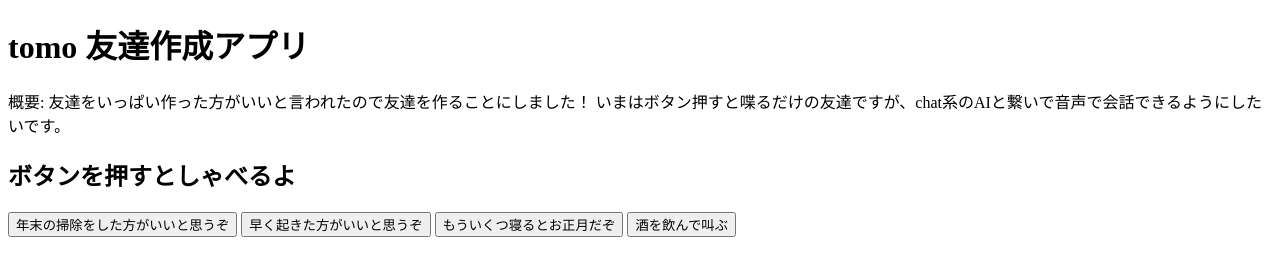
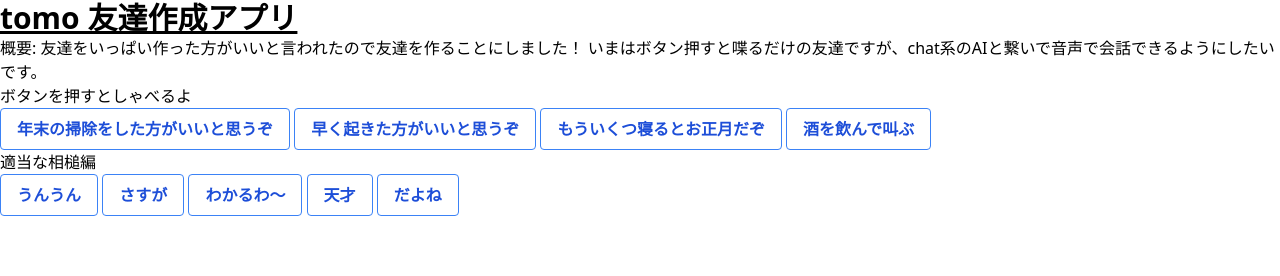
Before and after one commit to harukitosa/tomo, a website: page index.html in a window 1280 px wide. Drawn offline with nearby package versions, Linux system fonts and the light colour scheme.

Commit message:
feat(tomo) hello world

```diff
--- a/index.html
+++ b/index.html
@@ -5,25 +5,33 @@
         <meta http-equiv="X-UA-Compatible" content="IE=edge" />
         <meta name="viewport" content="width=device-width, initial-scale=1.0" />
         <title>tomo</title>
+	<script src="https://cdn.tailwindcss.com"></script>
     </head>
     <body>
-        <h1>tomo 友達作成アプリ</h1>
+        <h1 class="text-3xl font-bold underline">tomo 友達作成アプリ</h1>
         <div>
 		概要: 友達をいっぱい作った方がいいと言われたので友達を作ることにしました！
 		いまはボタン押すと喋るだけの友達ですが、chat系のAIと繋いで音声で会話できるようにしたいです。
 	</div>
 
 	<h2>ボタンを押すとしゃべるよ</h2>
-        <button onClick="speakSwitch('年末の掃除をした方がいいと思うぞ');">
+        <button class="bg-transparent hover:bg-blue-500 text-blue-700 font-semibold hover:text-white py-2 px-4 border border-blue-500 hover:border-transparent rounded" onClick="speakSwitch('年末の掃除をした方がいいと思うぞ');">
             年末の掃除をした方がいいと思うぞ
         </button>
-        <button onClick="speakSwitch('早く起きた方がいいと思うぞ');">
+        <button class="bg-transparent hover:bg-blue-500 text-blue-700 font-semibold hover:text-white py-2 px-4 border border-blue-500 hover:border-transparent rounded" onClick="speakSwitch('早く起きた方がいいと思うぞ');">
             早く起きた方がいいと思うぞ
         </button>
-        <button onClick="speakSwitch('もういくつ寝るとお正月だぞ');">
+        <button class="bg-transparent hover:bg-blue-500 text-blue-700 font-semibold hover:text-white py-2 px-4 border border-blue-500 hover:border-transparent rounded" onClick="speakSwitch('もういくつ寝るとお正月だぞ');">
             もういくつ寝るとお正月だぞ
         </button>
-        <button onClick="speakSwitch('酒を飲んで叫ぶ');">酒を飲んで叫ぶ</button>
+        <button class="bg-transparent hover:bg-blue-500 text-blue-700 font-semibold hover:text-white py-2 px-4 border border-blue-500 hover:border-transparent rounded" onClick="speakSwitch('酒を飲んで叫ぶ');">酒を飲んで叫ぶ</button>
+
+	<h2>適当な相槌編</h2>
+	<button class="bg-transparent hover:bg-blue-500 text-blue-700 font-semibold hover:text-white py-2 px-4 border border-blue-500 hover:border-transparent rounded" onClick="speakSwitch('うんうん');">うんうん</button>
+	<button class="bg-transparent hover:bg-blue-500 text-blue-700 font-semibold hover:text-white py-2 px-4 border border-blue-500 hover:border-transparent rounded" onClick="speakSwitch('さすが');">さすが</button>
+	<button class="bg-transparent hover:bg-blue-500 text-blue-700 font-semibold hover:text-white py-2 px-4 border border-blue-500 hover:border-transparent rounded" onClick="speakSwitch('わかるわ〜');">わかるわ〜</button>
+	<button class="bg-transparent hover:bg-blue-500 text-blue-700 font-semibold hover:text-white py-2 px-4 border border-blue-500 hover:border-transparent rounded" onClick="speakSwitch('天才');">天才</button>
+	<button class="bg-transparent hover:bg-blue-500 text-blue-700 font-semibold hover:text-white py-2 px-4 border border-blue-500 hover:border-transparent rounded" onClick="speakSwitch('だよね');">だよね</button>
     </body>
     <script>
         if ("speechSynthesis" in window) {
```
